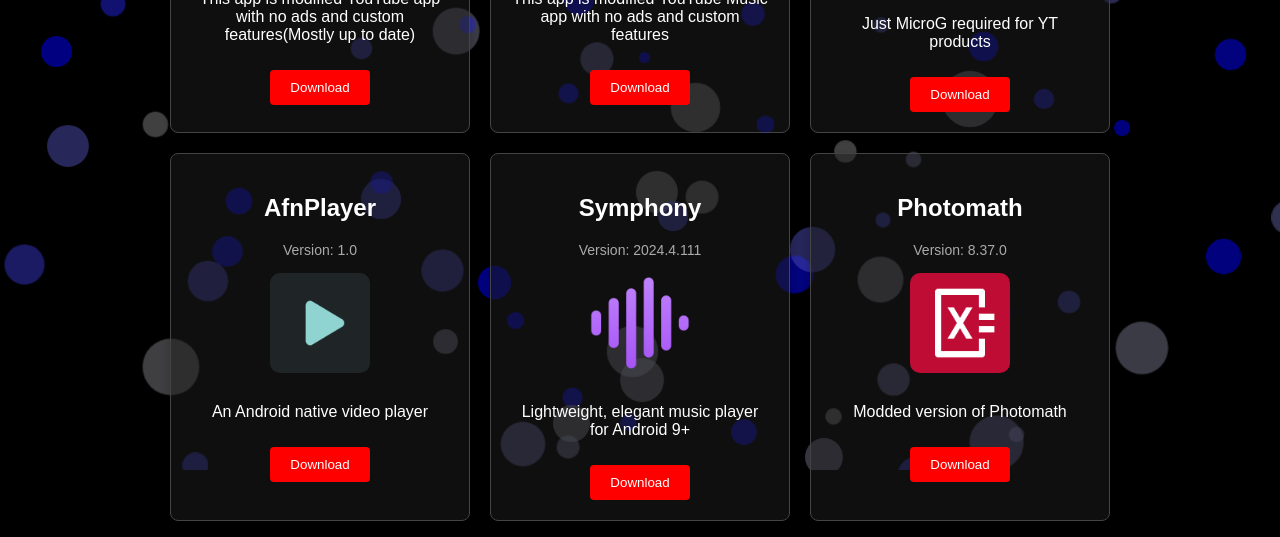
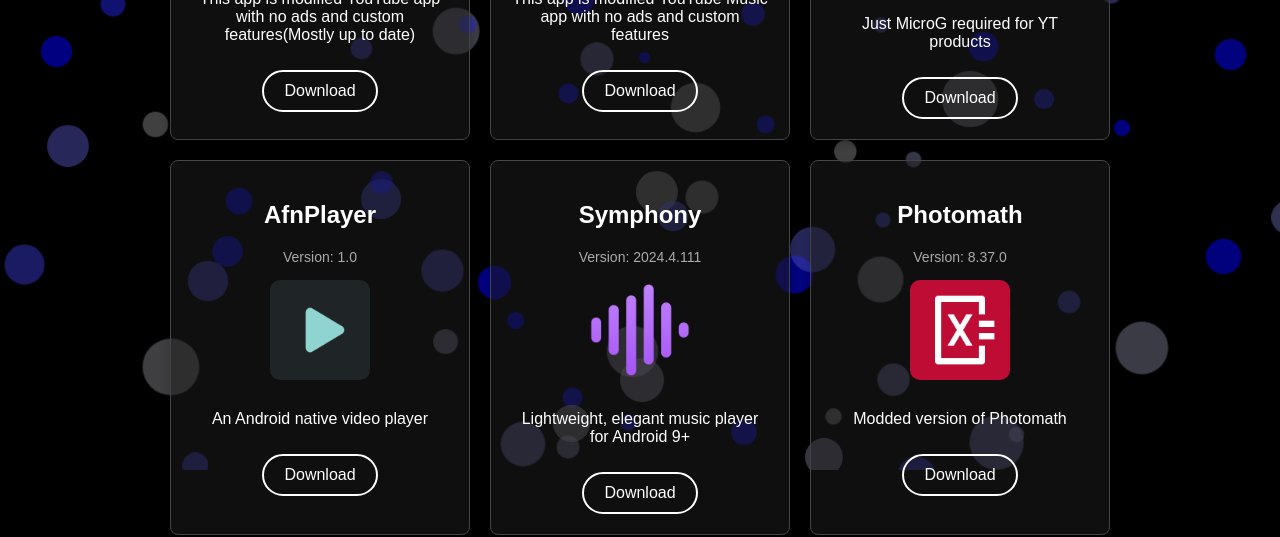
Before and after one commit to AykhanUV/prebuilt-web, a React (Vite) app: page / in a window 1280 px wide. Shown: the part 330-867 px from the top of the page. Built offline with nearby package versions, Linux system fonts and the light colour scheme.

Commit message:
Add custom 404 page & more
* Add custom 404 page

* Change download button style

```diff
--- a/package.json
+++ b/package.json
@@ -10,7 +10,8 @@
       },
       "dependencies": {
             "react": "^18.2.0",
-        "react-dom": "^18.2.0"
+            "react-dom": "^18.2.0",
+            "react-router-dom": "^7.1.3"
       },
       "devDependencies": {
             "@types/react": "^18.0.28",
--- /dev/null
+++ b/src/404.jsx
@@ -0,0 +1,20 @@
+import React from 'react';
+
+const NotFound = () => {
+  return (
+    <div className="app">
+      <div className="header fade-in">
+        <h1>404 - Page Not Found</h1>
+      </div>
+      <div className="content fade-in">
+        <p>Sorry, the page you are looking for does not exist.</p>
+        <a href="/" className="back-home-button">Go Back to Home</a>
+      </div>
+      <div className="footer fade-in">
+        <p>&copy; 2024 AykhanUV</p>
+      </div>
+    </div>
+  );
+};
+
+export default NotFound;
--- a/src/index.css
+++ b/src/index.css
@@ -17,7 +17,7 @@
   padding: 20px;
   position: relative;
   z-index: 1;
-  min-height: 100vh; /* Ensure the app takes at least the full viewport height */
+  min-height: 100vh;
 }
 
 .apk-sections {
@@ -36,8 +36,8 @@
   text-align: center;
   border-radius: 8px;
   box-sizing: border-box;
-  background: rgba(30, 30, 30, 0.5); /* Lower opacity background to 50% */
-  position: relative; /* Ensure the content is positioned relative to the section */
+  background: rgba(30, 30, 30, 0.5);
+  position: relative;
   box-shadow: 0 4px 8px rgba(0, 0, 0, 0.2);
   transition: transform 0.3s ease, box-shadow 0.3s ease;
   opacity: 0;
@@ -53,8 +53,8 @@
 .apk-section h2,
 .apk-section p,
 .apk-section button {
-  position: relative; /* Ensure these elements are positioned relative to the section */
-  z-index: 1; /* Place these elements above the background */
+  position: relative;
+  z-index: 1;
 }
 
 .apk-section img {
@@ -67,17 +67,20 @@
 .apk-section button {
   margin-top: 10px;
   padding: 10px 20px;
-  background-color: #ff0000; /* Red background */
+  background-color: transparent;
   color: white;
-  border: none;
+  border: 2px solid white;
   cursor: pointer;
-  border-radius: 4px;
-  transition: transform 0.2s, background-color 0.2s; /* Add a transition for the hover effect */
+  border-radius: 30px;
+  text-decoration: none;
+  font-size: 1em;
+  transition: background-color 0.5s ease, color 0.5s ease, transform 0.2s;
 }
 
 .apk-section button:hover {
-  background-color: #cc0000; /* Darker red on hover */
-  transform: scale(1.05); /* Slightly enlarge the button on hover */
+  background-color: white;
+  color: #000000;
+  transform: scale(1.05);
 }
 
 .footer {
@@ -86,7 +89,7 @@
   padding: 10px;
   position: relative;
   bottom: 0;
-  margin-top: auto; /* Push the footer to the bottom */
+  margin-top: auto;
 }
 
 .fade-in {
@@ -143,10 +146,10 @@
 
 @keyframes changeColor {
   0%, 100% {
-    background: rgba(0, 0, 255, 0.5); /* Blue */
+    background: rgba(0, 0, 255, 0.5);
   }
   50% {
-    background: rgba(128, 128, 128, 0.5); /* Gray */
+    background: rgba(128, 128, 128, 0.5);
   }
 }
 
@@ -180,5 +183,38 @@
 }
 
 .header .fab:hover {
-  color: #4078c0; /* GitHub blue */
+  color: #4078c0;
 }
+
+.content {
+  text-align: center;
+  margin-top: 20px;
+  display: flex;
+  flex-direction: column;
+  align-items: center;
+  justify-content: center;
+  height: 100%;
+}
+
+.content p {
+  font-size: 1.5em;
+  margin-bottom: 20px;
+}
+
+.back-home-button {
+  padding: 15px 30px;
+  background-color: transparent;
+  color: white;
+  border: 2px solid white;
+  cursor: pointer;
+  border-radius: 30px;
+  text-decoration: none;
+  font-size: 1em;
+  transition: background-color 0.5s ease, color 0.5s ease, transform 0.2s;
+}
+
+.back-home-button:hover {
+  background-color: white;
+  color: #000000;
+  transform: scale(1.1);
+}
--- a/src/main.jsx
+++ b/src/main.jsx
@@ -1,10 +1,19 @@
 import React from 'react'
 import ReactDOM from 'react-dom/client'
+import { BrowserRouter as Router, Route, Routes } from 'react-router-dom'
 import App from './App.jsx'
+import NotFound from './404.jsx'
 import './index.css'
 
-    ReactDOM.createRoot(document.getElementById('root')).render(
+const root = ReactDOM.createRoot(document.getElementById('root'))
+
+root.render(
   <React.StrictMode>
-        <App />
+    <Router>
+      <Routes>
+        <Route path="/" element={<App />} />
+        <Route path="*" element={<NotFound />} />
+      </Routes>
+    </Router>
   </React.StrictMode>
 )
```
Also changed, not shown: vercel.json (added), 1 other file (tests, documents, lock files or other folders). Lines whose indentation alone changed are shown as unchanged.
